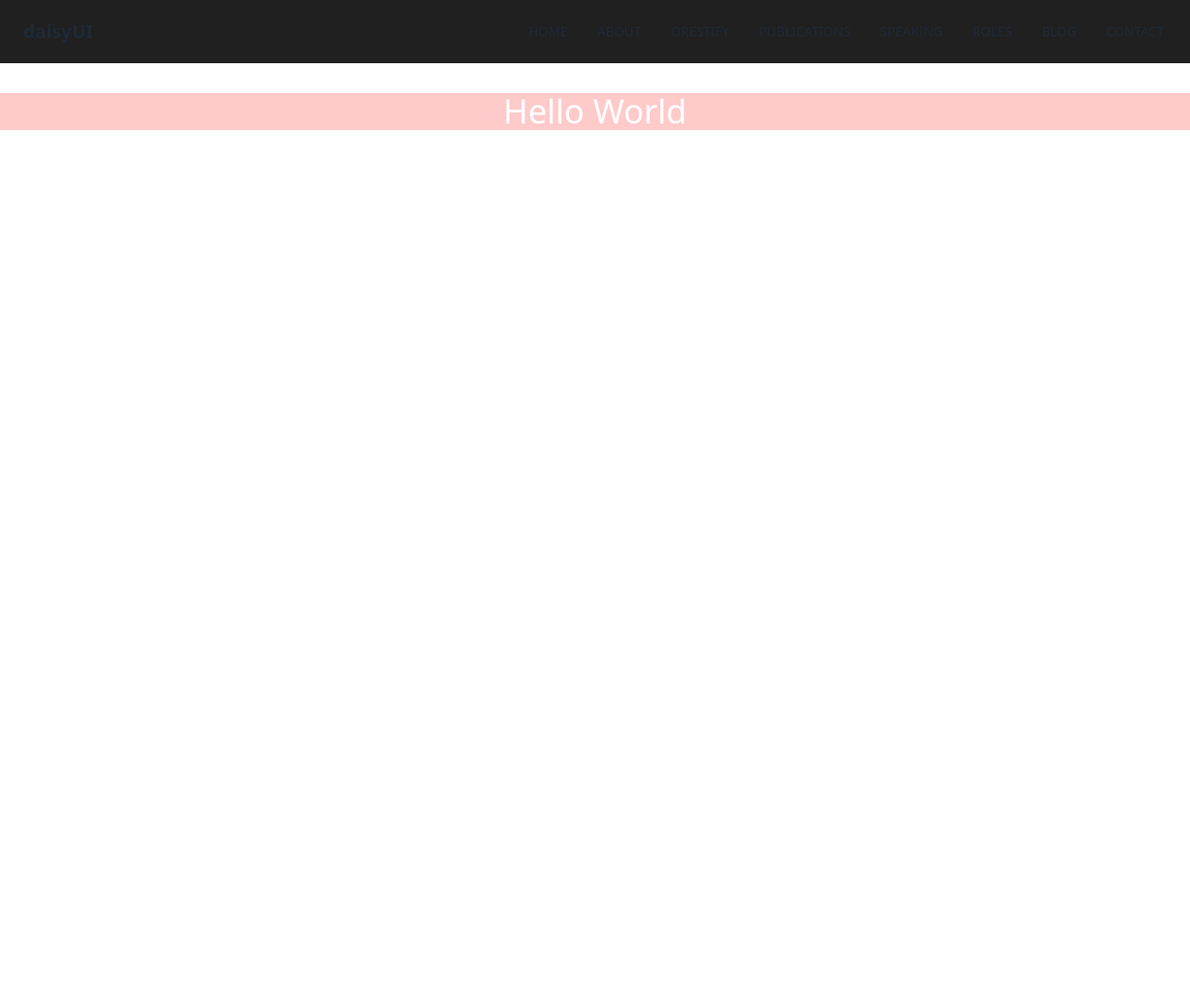
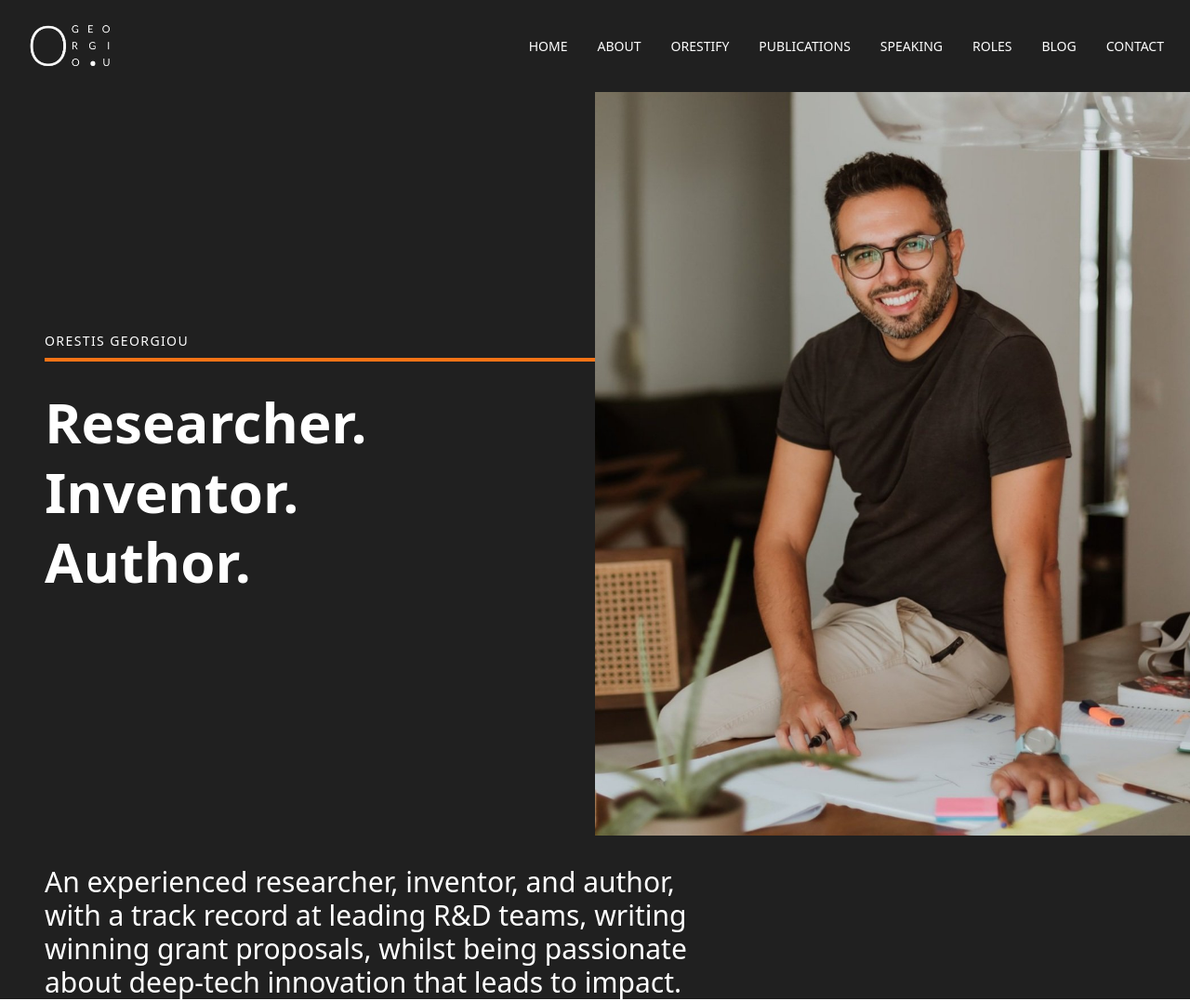
Before and after one commit to saracen66/orestisGeorgiou, a website: page index.html in a window 1280 px wide. Shown: the whole page at 93% size. Before the commit the page ends 800 px from the top, so only its background shows below. Drawn offline with Linux system fonts and the light colour scheme.

Commit message:
hero section

```diff
--- a/index.html
+++ b/index.html
@@ -32,7 +32,7 @@
             </div>
             <ul
               tabindex="0"
-              class="text-center items-center menu menu-md dropdown-content bg-base-100 rounded-box z-[1] mt-3 -ml-2 mx-auto w-dvw h-72 p-0"
+              class="text-center text-white items-center menu menu-md dropdown-content bg-base-100 rounded-box z-[1] mt-3 -ml-2 mx-auto w-dvw h-72 p-0"
             >
               <li><a>HOME</a></li>
               <li><a>ABOUT</a></li>
@@ -44,10 +44,14 @@
               <li><a>CONTACT</a></li>
             </ul>
           </div>
-          <a class="btn btn-ghost text-xl">daisyUI</a>
+          <img
+            class="w-3/12 p-4"
+            src="./images/Orestis-Georgiou-logo-web-white.png"
+            alt=""
+          />
         </div>
         <div class="navbar-center hidden lg:flex">
-          <ul class="menu menu-horizontal px-1">
+          <ul class="menu menu-horizontal px-1 text-white">
             <li><a>HOME</a></li>
             <li><a>ABOUT</a></li>
             <li><a>ORESTIFY</a></li>
@@ -60,10 +64,45 @@
         </div>
       </div>
     </header>
-    <main class="bg-red-200">
-      <h1 class="text-center items-center text-white text-4xl mt-8">
-        Hello World
-      </h1>
+
+    <main class="bg-dark-main">
+      <!-- Hero section -->
+      <div class="flex h-screen bg-dark-main">
+        <!-- Left Div (50%) -->
+        <div
+          class="w-1/2 relative text-white p-12 flex flex-col justify-center"
+        >
+          <h1 class="uppercase text-sm tracking-widest">Orestis Georgiou</h1>
+
+          <!-- Orange Underline -->
+          <div class="relative mt-2">
+            <div class="absolute left-0 top-0 h-1 bg-orange-500 w-[150%]"></div>
+          </div>
+
+          <!-- Text -->
+          <h2 class="text-6xl font-bold mt-8 leading-tight relative z-10">
+            Researcher.<br />Inventor.<br />Author.
+          </h2>
+        </div>
+
+        <!-- Right Div (50%) -->
+        <div class="w-1/2 relative">
+          <img
+            src="./images/orestis-georgiou-hero-sec.jpg"
+            alt="Person Image"
+            class="object-cover w-full h-full"
+          />
+        </div>
+      </div>
+      <div class="w-7/12 pl-12 pt-8">
+        <p class="text-white text-3xl">
+          An experienced researcher, inventor, and author, with a track record
+          at leading R&D teams, writing winning grant proposals, whilst being
+          passionate about deep-tech innovation that leads to impact.
+        </p>
+      </div>
+
+      <!-- Biography section -->
     </main>
   </body>
 </html>
```
Also changed, not shown: images/Orestis-Georgiou-logo-web-white.png (added), images/orestis-georgiou-hero-sec.jpg (added), src/output.css.
